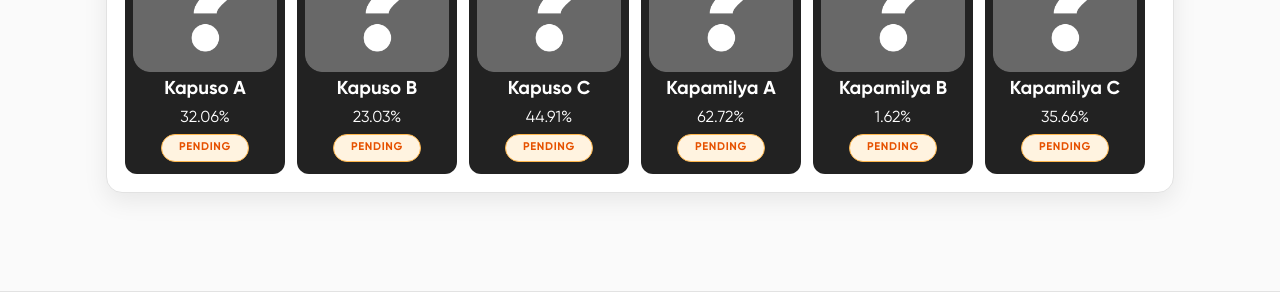
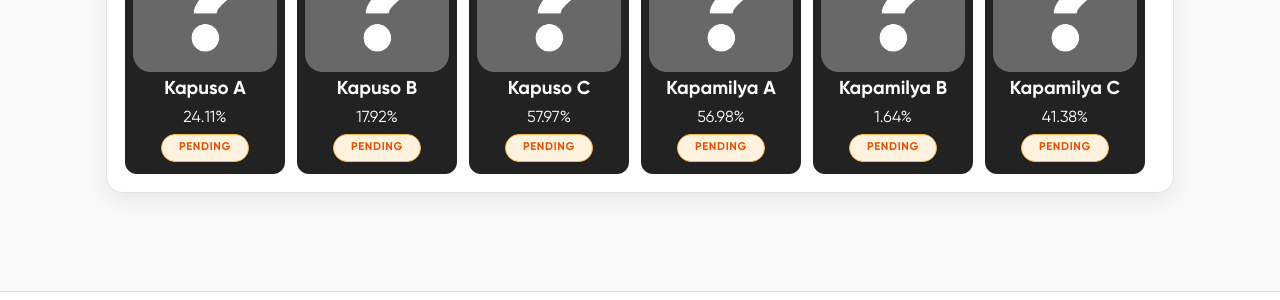
Before and after one commit to drpsphca/PHCASite-PBBUpdates, a Jekyll site: the page built from seasons/collab3/nominations.md, in a window 1280 px wide and 900 px high, scrolled down 902 px. Shown: the part 501-801 px from the top of the window. Built offline with Jekyll 4.4.1, drawn with Linux system fonts in a browser that asks for light colours.

Commit message:
20261113-04

```diff
--- a/_data/seasons/collab3/evictions.yml
+++ b/_data/seasons/collab3/evictions.yml
@@ -3,13 +3,13 @@
   date: "2026-11-14"
   vote_type: save
   desk_state: partial         # started | partial | eviction_night | closed_tally | closed_revealed
-  results_as_of: "2026-11-11T17:00:00+08:00"
+  results_as_of: "2026-11-13T17:00:00+08:00"
   note: One Kapuso and One Kapamilya will be evicted from the Big Brother house.
   nominated:
-    - { id: kapuso-a, label: "Kapuso A", percent: 32.06, result: pending }
-    - { id: kapuso-b, label: "Kapuso B", percent: 23.03, result: pending }
-    - { id: kapuso-c, label: "Kapuso C", percent: 44.91, result: pending }
-    - { id: kapamilya-a, label: "Kapamilya A", percent: 62.72, result: pending }
-    - { id: kapamilya-b, label: "Kapamilya B", percent: 1.62, result: pending }
-    - { id: kapamilya-c, label: "Kapamilya C", percent: 35.66, result: pending }
+    - { id: kapuso-a, label: "Kapuso A", percent: 24.11, result: pending }
+    - { id: kapuso-b, label: "Kapuso B", percent: 17.92, result: pending }
+    - { id: kapuso-c, label: "Kapuso C", percent: 57.97, result: pending }
+    - { id: kapamilya-a, label: "Kapamilya A", percent: 56.98, result: pending }
+    - { id: kapamilya-b, label: "Kapamilya B", percent: 1.64, result: pending }
+    - { id: kapamilya-c, label: "Kapamilya C", percent: 41.38, result: pending }
   evicted: []
```
